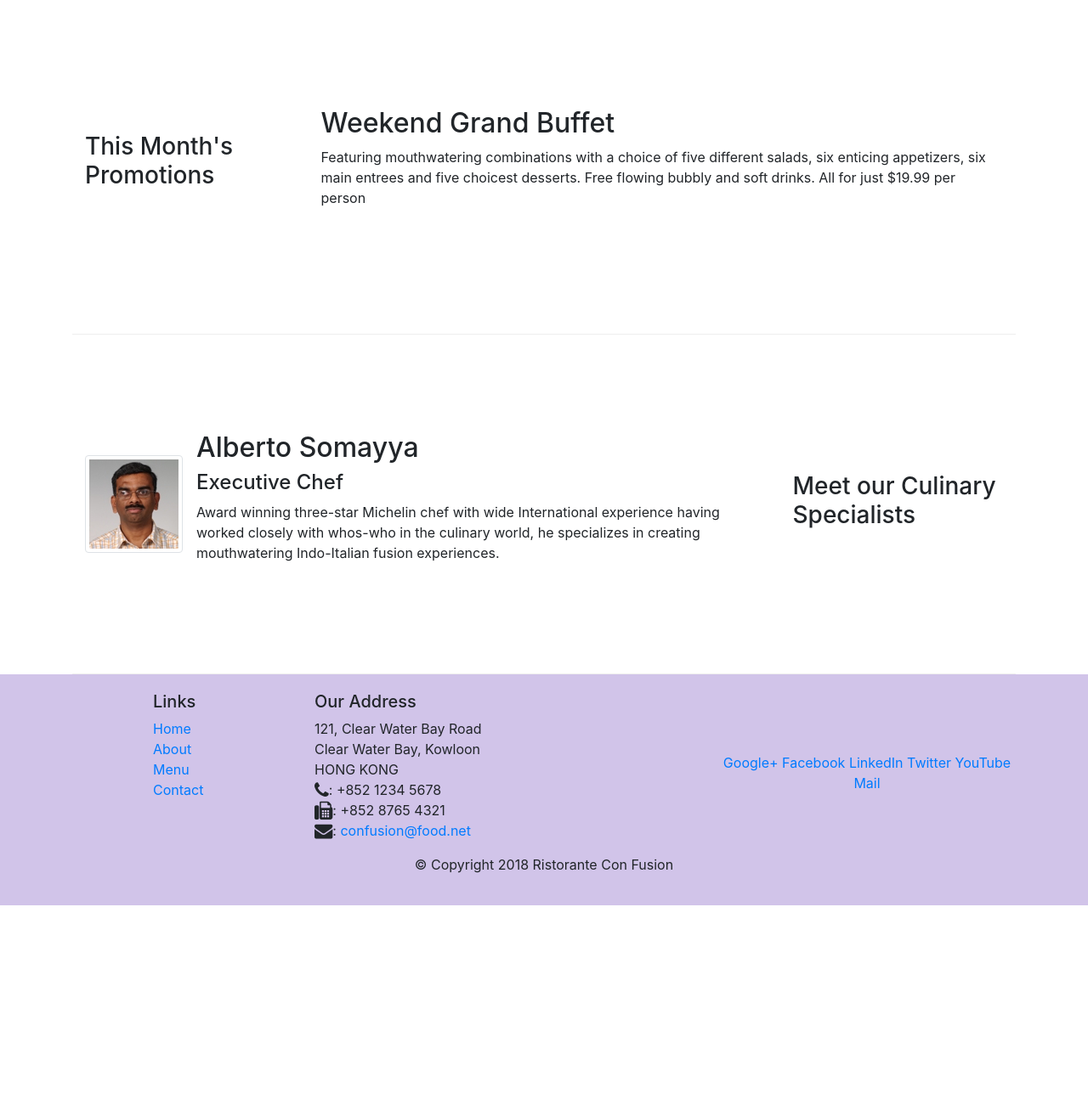
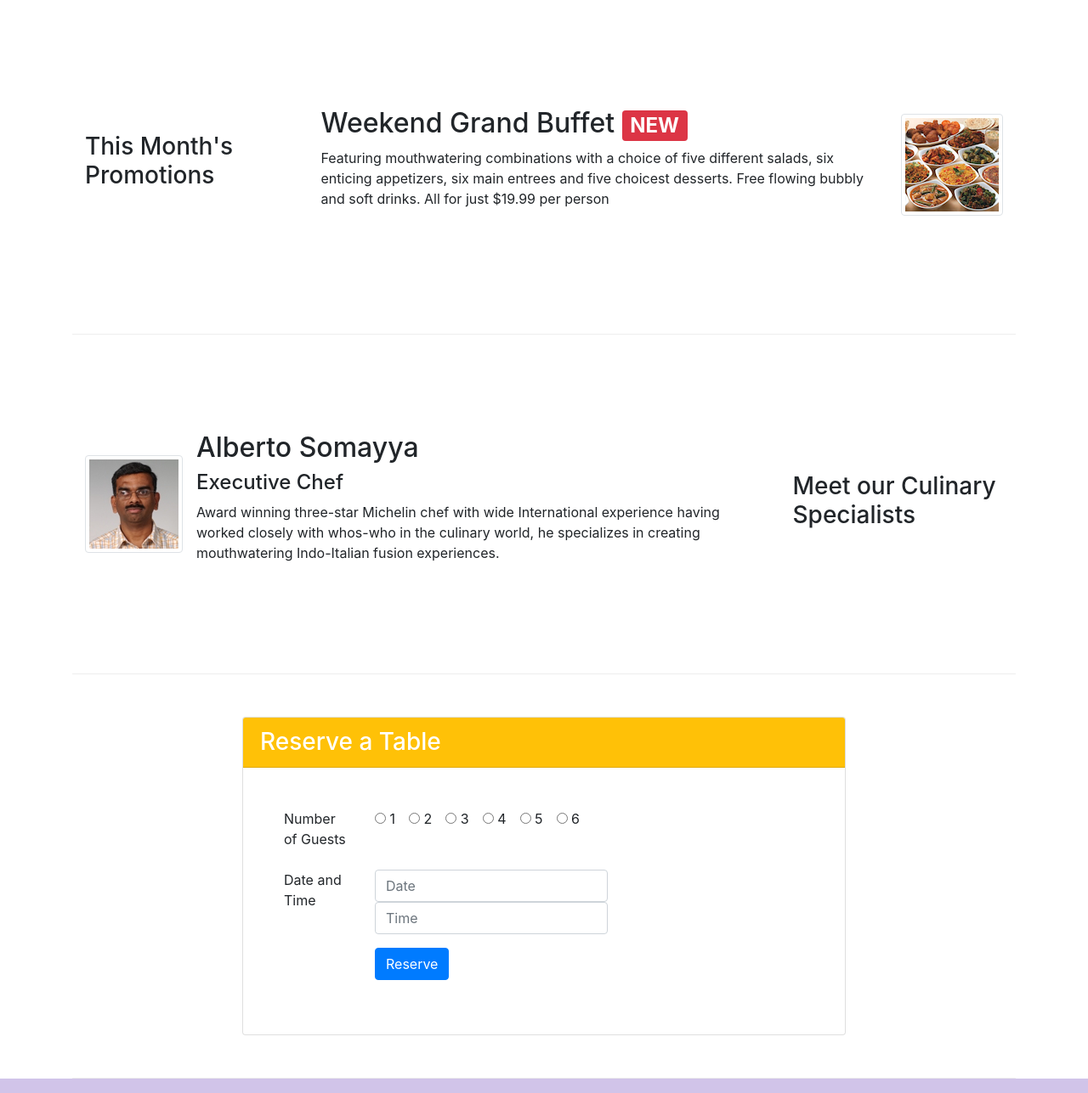
Before and after one commit to JohnPevien/Coursera-Front-End-Web-UI-Frameworks-and-Tools-Bootstrap-4, a website: page index.html in a window 1280 px wide. Shown: the part 740-2027 px from the top of the page at 85% size. Before the commit the page ends 1856 px from the top, so only its background shows below. Drawn offline with nearby package versions, Linux system fonts and the light colour scheme.

Commit message:
Assignment week 2

```diff
--- a/index.html
+++ b/index.html
@@ -43,6 +43,9 @@
                 <div class="col-12 col-sm align-self-center">
                     <img src="img/logo.png" class="img-fluid">
                 </div>
+                <div class="col-12 col-sm align-self-center">
+                    <a class="btn btn-warning w-100" href="#reserveTableContainer" role="button">Reserve Table</a>
+                </div>
             </div>
         </div>
     </header>
@@ -74,8 +77,15 @@
                 <h3>This Month's Promotions</h3>
             </div>
             <div class="col col-sm col-md">
-                <h2>Weekend Grand Buffet</h2>
-                <p>Featuring mouthwatering combinations with a choice of five different salads, six enticing appetizers, six main entrees and five choicest desserts. Free flowing bubbly and soft drinks. All for just $19.99 per person </p>
+                <div class="media">
+
+                    <div class="media-body">
+                        <h2 class="mt-0">Weekend Grand Buffet <span class="badge badge-danger mr-1">NEW</span></h2>
+                        <p class="d-none d-sm-block">Featuring mouthwatering combinations with a choice of five different salads, six enticing appetizers, six main entrees and five choicest desserts. Free flowing bubbly and soft drinks. All for just $19.99 per person</p>
+                    </div>
+                    <img class="d-flex ml-3 img-thumbnail align-self-center"
+                            src="img/buffet.png" alt="Uthappizza">
+                </div>
             </div>
         </div>
 
@@ -95,6 +105,47 @@
                             whos-who in the culinary world, he specializes in
                             creating mouthwatering Indo-Italian fusion experiences.
                             </p>
+                    </div>
+                </div>
+            </div>
+        </div>
+
+        <div class="row row-content align-items-center justify-content-center" id="reserveTableContainer">
+            <div class="col-md-8 col-sm-12">
+                <div class="card" ">
+                    <h3 class="card-header bg-warning text-white">Reserve a Table</h3>
+                    <div class="card-body p-5">
+                        <form id="reserveTableForm">
+                            <div class="form-group row">
+                                <label class="col-md-2" for="guestNumber">Number of Guests</label>
+                                <div class="col-md-10">
+                                    <div class="input-group">
+                                        <label class="mr-3"><input type="radio" name="guestNumberRadio" value="1"> 1</label>
+                                        <label class="mr-3"> <input type="radio" name="guestNumberRadio" value="2"> 2</label>
+                                        <label class="mr-3"><input type="radio" name="guestNumberRadio" value="3"> 3</label>
+                                        <label class="mr-3"><input type="radio" name="guestNumberRadio" value="4"> 4</label>
+                                        <label class="mr-3"><input type="radio" name="guestNumberRadio" value="5"> 5</label>
+                                        <label class="mr-3"><input type="radio" name="guestNumberRadio" value="6"> 6</label>
+                                    </div>
+                                </div>
+                            </div>
+                            <div class="form-group row">
+                                <label class="col-md-2">Date and Time</label>
+                                <div class="col-md-10">
+                                    <div class="form-inline justify-content-between">
+                                        <input class="form-control" type="text" id="date" name="date" placeholder="Date">
+                                        <input class="form-control" type="text" id="time" name="time" placeholder="Time">
+                                    </div>
+
+                                </div>
+                            </div>
+                            <div class="form-group row">
+                                <div class="col-md-2"></div>
+                                <div class="col-md-10">
+                                    <button type="submit" class="btn btn-primary">Reserve</button>
+                                </div>
+                            </div>
+                        </form>
                     </div>
                 </div>
             </div>
```
